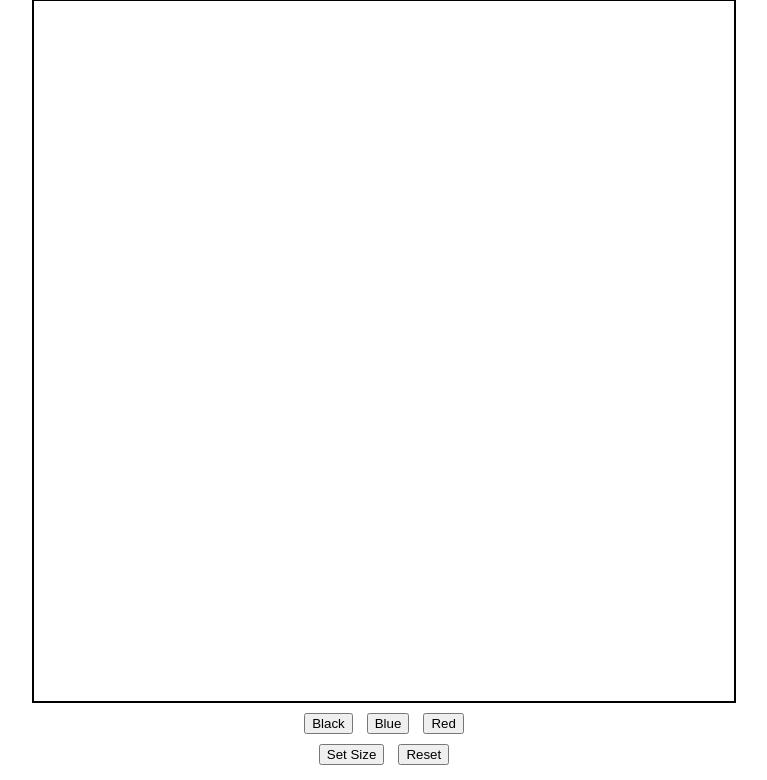
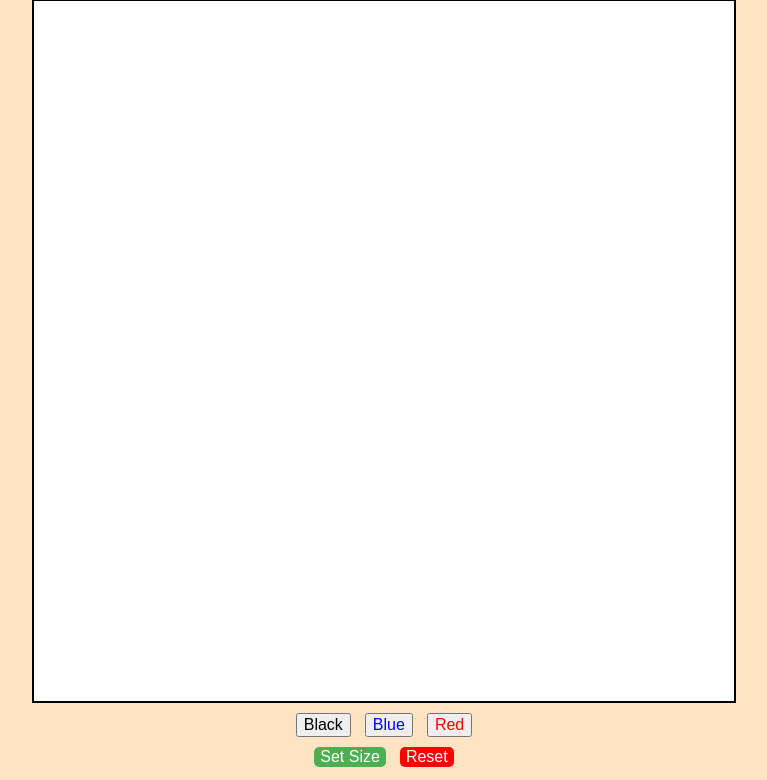
Before and after one commit to WilmarLofranco/etch-a-sketch, a plain HTML site: page index.html in a window 1280 px wide. Shown: the part 76-856 px from the top of the page, without its empty margins (256-1023 px from the left). Drawn offline with Linux system fonts and the light colour scheme.

Commit message:
Add style to buttons

```diff
--- a/style.css
+++ b/style.css
@@ -4,7 +4,8 @@
     border: 2px solid black;
     width: 700px;
     height: 700px;
-    margin-bottom: 5px
+    margin-bottom: 5px;
+    background-color: white;
 };
 
 html, body {
@@ -20,10 +21,35 @@ body {
     flex-direction: column;
     align-items: center;
     text-align: center;
+    background-color: bisque;
 }
 
 button {
+    font-size: 16px;
     margin: 5px;
+    cursor: pointer;
+}
+
+#blu {
+    color: blue;
+}
+
+#red {
+    color: red;
+}
+
+#setSize {
+    background-color: #4CAF50;
+    color: white;
+    border: none;
+    border-radius: 5px;
+}
+
+#reset {
+    background-color: red;
+    color: white;
+    border: none;
+    border-radius: 5px;
 }
 
 .pixel {
```
